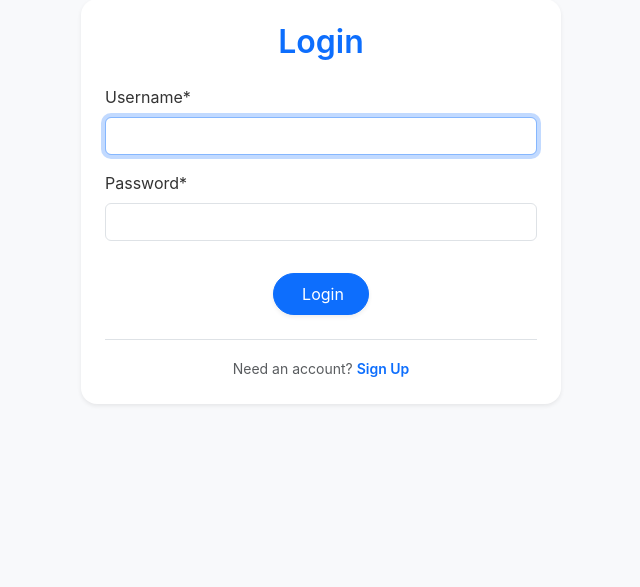
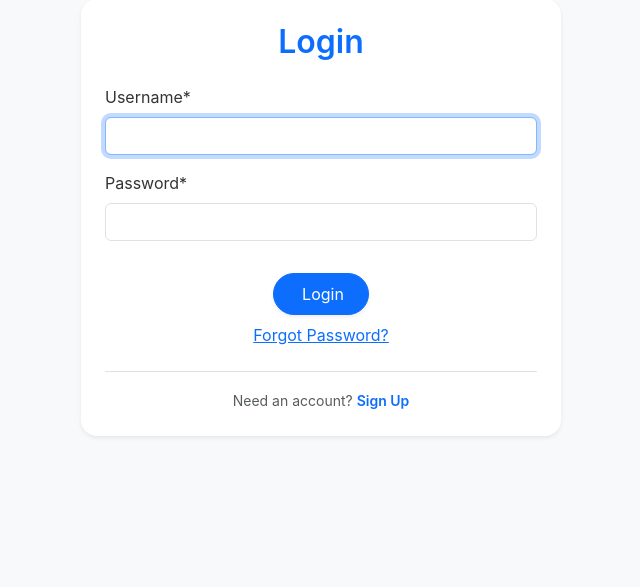
Before and after one commit to 5addam/BlogIt, a Django app: page /login/ in a window 1280 px wide. Shown: the part 183-770 px from the top of the page, without its empty margins (129-769 px from the left). Run offline with Django 3.2, Linux system fonts and the light colour scheme; some libraries are stand-ins or nearby versions.

Commit message:
forget password routes added

```diff
--- a/django_project/urls.py
+++ b/django_project/urls.py
@@ -27,6 +27,21 @@ urlpatterns = [
     path('profile/<str:username>/', user_views.profile, name='user-profile'),
     path('login/', auth_views.LoginView.as_view(template_name='users/login.html'), name='login'),
     path('logout/', auth_views.LogoutView.as_view(template_name='users/logout.html'), name='logout'),
+    path('password-reset/', auth_views.PasswordResetView.as_view(template_name='users/password_reset.html'),
+         name='password_reset'),
+    path('password-reset/done/',
+         auth_views.PasswordResetDoneView.as_view(
+             template_name='users/password_reset_done.html'),
+         name='password_reset_done'),
+    path('password-reset-confirm/<uidb64>/<token>/',
+         auth_views.PasswordResetConfirmView.as_view(
+            template_name='users/password_reset_confirm.html'),
+         name='password_reset_confirm'),
+    path('password-reset-complete/',
+         auth_views.PasswordResetCompleteView.as_view(
+             template_name='users/password_reset_complete.html'
+         ),
+         name='password_reset_complete'),
     path('', include('blog.urls')),
 
 ]
--- a/users/templates/users/login.html
+++ b/users/templates/users/login.html
@@ -14,6 +14,9 @@
             <button class="btn btn-primary px-4 py-2 shadow-sm rounded-pill" type="submit">
                 <i class="bi bi-box-arrow-in-right me-1"></i> Login
             </button>
+            <div class="text-muted text-small mt-2">
+                <a href="{% url 'password_reset' %}">Forgot Password?</a>
+            </div>
         </div>
     </form>
 
```
Also changed, not shown: django_project/settings.py (+13 -0 lines), users/templates/users/password_reset.html (added, +21 -0 lines), users/templates/users/password_reset_complete.html (added, +7 -0 lines), users/templates/users/password_reset_confirm.html (added, +20 -0 lines), users/templates/users/password_reset_done.html (added, +8 -0 lines).
